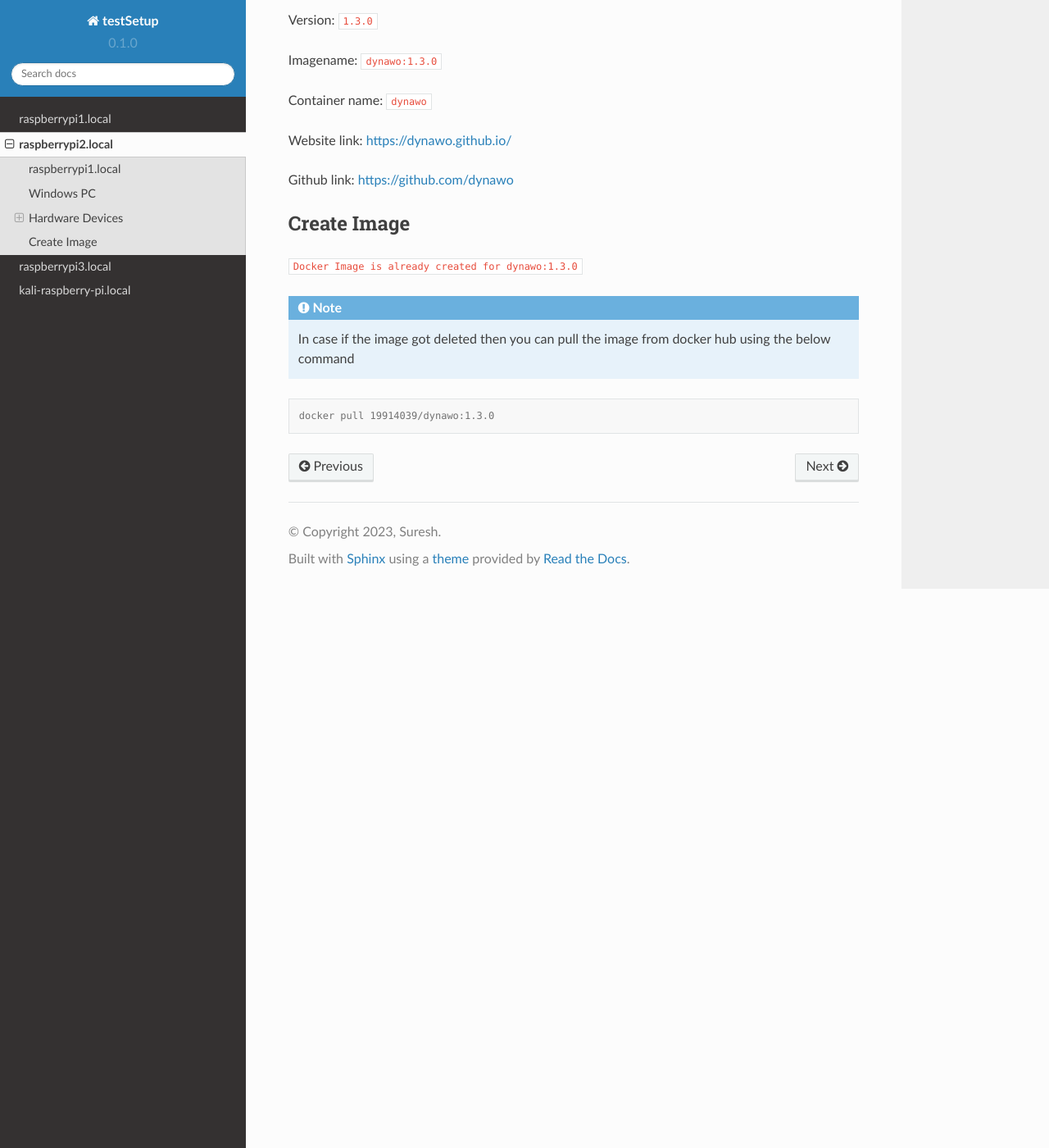
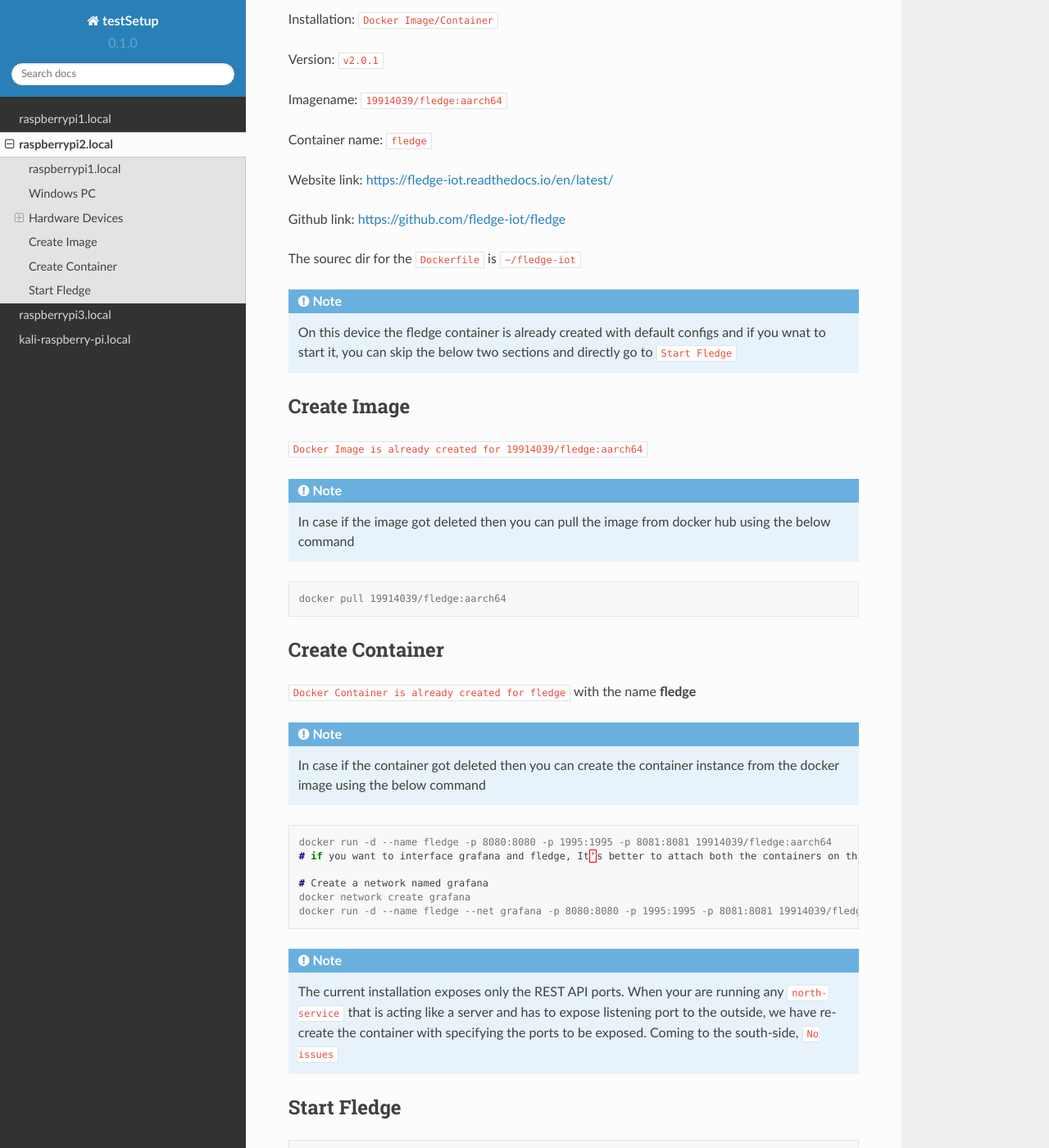
Before and after one commit to suresh-iitr/setup, a Sphinx documentation site: the page built from docs/source/raspberrypi2.rst, in a window 1280 px wide and 1400 px high, scrolled down 2147 px. Shown: the whole window at 82% size. Built offline with Sphinx 7.4.7 and the Read the Docs theme 2.0.0, drawn with Linux system fonts in a browser that asks for light colours; some of the changed text lies outside the part shown.

Commit message:
Update raspberrypi2.rst

```diff
--- a/docs/source/raspberrypi2.rst
+++ b/docs/source/raspberrypi2.rst
@@ -107,25 +107,35 @@ Modules Installed In the device
 
 
 ======
-Dynawo
+Fledge
 ======
-Installation: ``Docker Image/Container (Due to the dependency on Utuntu-mate 20.04)``
 
-Version: ``1.3.0``
+The purpose of this module is as a data collection tool
 
-Imagename: ``dynawo:1.3.0``
+Installation: ``Docker Image/Container``
 
-Container name: ``dynawo``
+Version: ``v2.0.1``
 
-Website link: https://dynawo.github.io/
+Imagename: ``19914039/fledge:aarch64``
 
-Github link: https://github.com/dynawo
+Container name: ``fledge``
+
+Website link: https://fledge-iot.readthedocs.io/en/latest/
+
+Github link: https://github.com/fledge-iot/fledge
+
+
+The sourec dir for the ``Dockerfile`` is ``~/fledge-iot``
+
+.. note::
+
+  On this device the fledge container is already created with default configs and if you wnat to start it, you can skip the below two sections and directly go to ``Start Fledge``
 
 ------
 Create Image
 ------
 
-``Docker Image is already created for dynawo:1.3.0``
+``Docker Image is already created for 19914039/fledge:aarch64``
 
 .. note::
 
@@ -133,4 +143,35 @@ Create Image
 
 .. code-block:: console
 
-   docker pull 19914039/dynawo:1.3.0
+   docker pull 19914039/fledge:aarch64
+
+------
+Create Container
+------
+
+``Docker Container is already created for fledge`` with the name **fledge**
+
+.. note::
+
+  In case if the container got deleted then you can create the container instance from the docker image using the below command
+
+.. code-block:: console
+
+  docker run -d --name fledge -p 8080:8080 -p 1995:1995 -p 8081:8081 19914039/fledge:aarch64
+  # if you want to interface grafana and fledge, It's better to attach both the containers on the same network
+
+  # Create a network named grafana
+  docker network create grafana
+  docker run -d --name fledge --net grafana -p 8080:8080 -p 1995:1995 -p 8081:8081 19914039/fledge:aarch64
+
+.. note::
+
+  The current installation exposes only the REST API ports. When your are running any ``north-service`` that is acting like a server and has to expose listening port to the outside, we have re-create the container with specifying the ports to be exposed. Coming to the south-side, ``No issues``
+
+------
+Start Fledge
+------
+
+.. code-block:: console
+
+   docker start fledge  # to start the container
```
